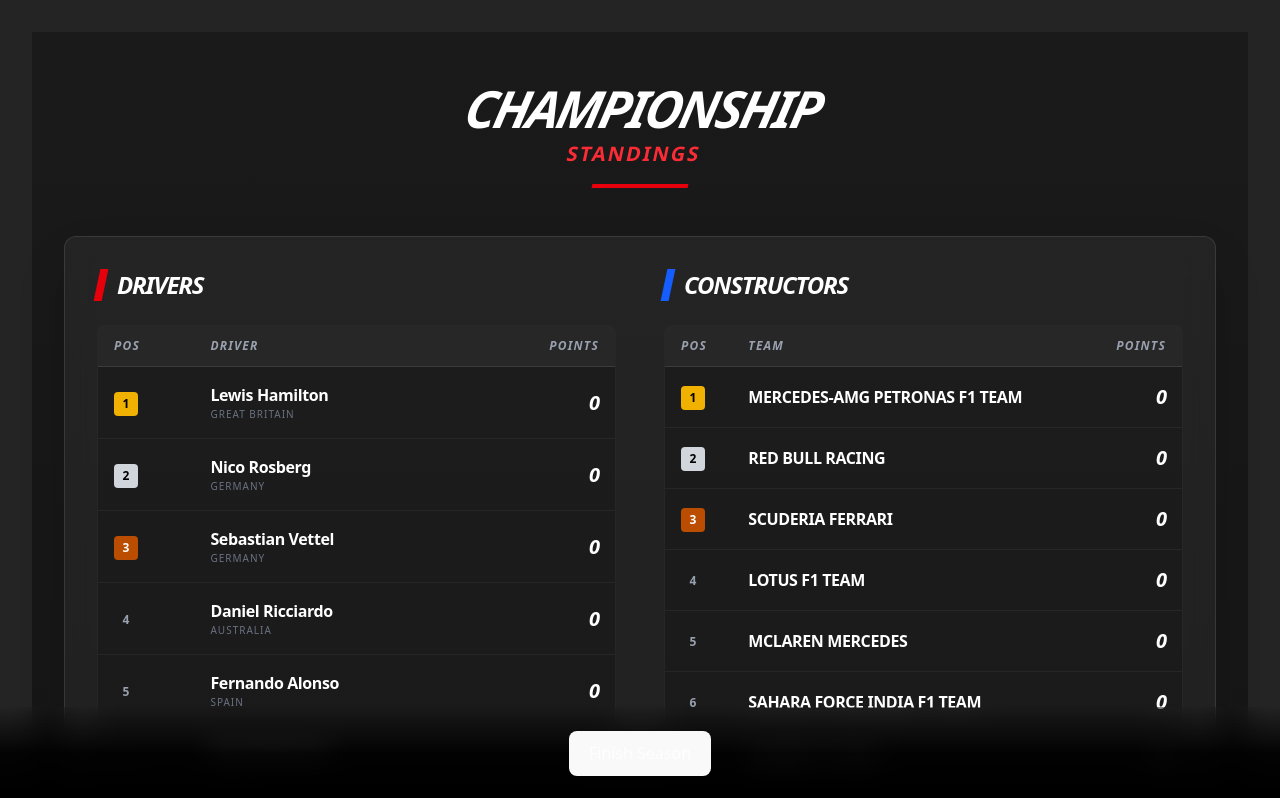
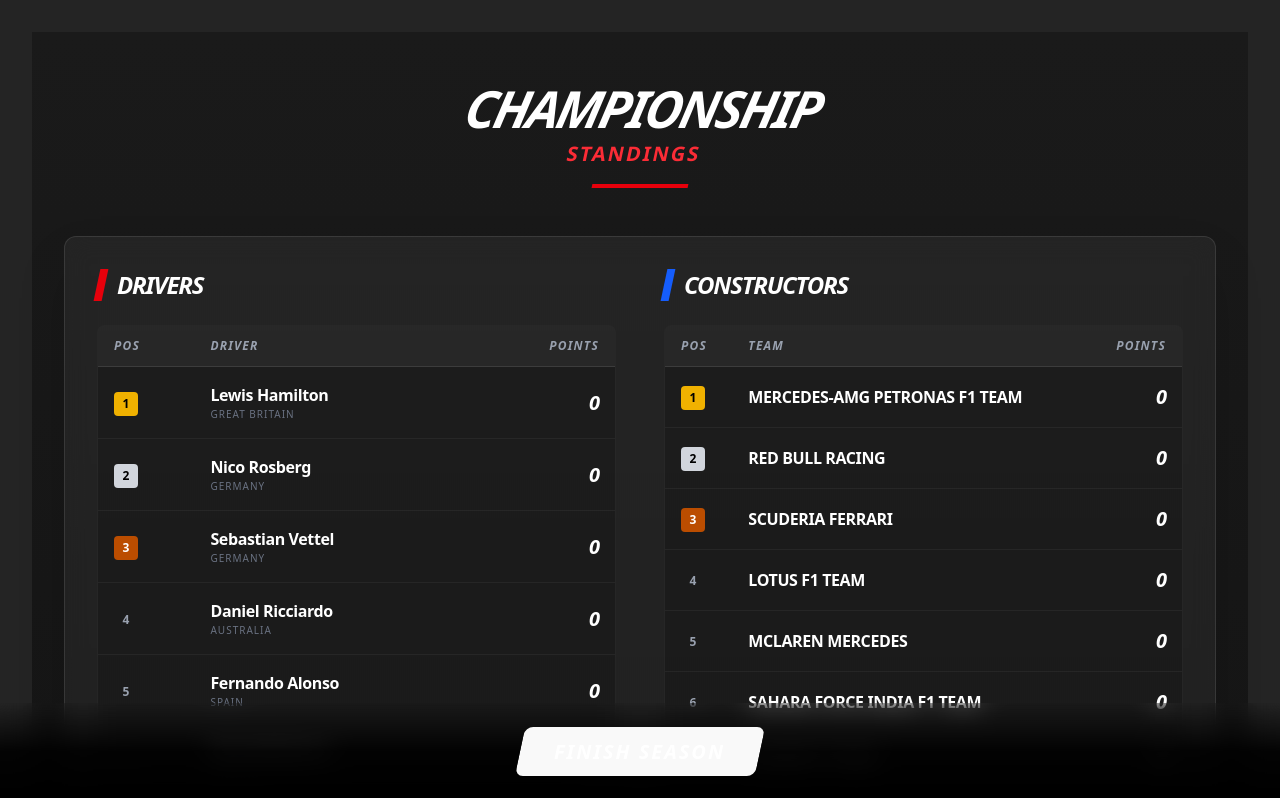
Before and after one commit to therobhe/f1-game-point-manager, a React (Vite) app: page /standings/1 in a window 1280 px wide. Shown: the top 798 px of the page. Built offline with nearby package versions, Linux system fonts and the light colour scheme.

Commit message:
feat: Add extensive styling and hover effects to the NextRaceButton component.

```diff
--- a/src/components/ui/buttons/NextRaceButton.tsx
+++ b/src/components/ui/buttons/NextRaceButton.tsx
@@ -25,6 +25,23 @@
 	};
 
 	return (
-		<button onClick={handleNext}>{label || "Next Race"}</button>
+		<button
+			onClick={handleNext}
+			className="
+				relative overflow-hidden group
+				px-16 py-4
+				bg-red-600 rounded-none border-l-4 border-white
+				transform -skew-x-12
+				transition-all duration-300 ease-out
+				hover:bg-red-700 hover:scale-105 hover:shadow-[0_0_25px_rgba(220,38,38,0.4)]
+				flex items-center justify-center
+				min-w-[240px]
+			"
+		>
+			<span className="relative z-10 block text-xl font-black italic uppercase text-white tracking-widest transform skew-x-12">
+				{label || "Next Race"}
+			</span>
+			<div className="absolute inset-0 h-full w-full scale-0 rounded-none transition-all duration-300 group-hover:scale-100 group-hover:bg-red-800/50"></div>
+		</button>
 	);
 };
```
